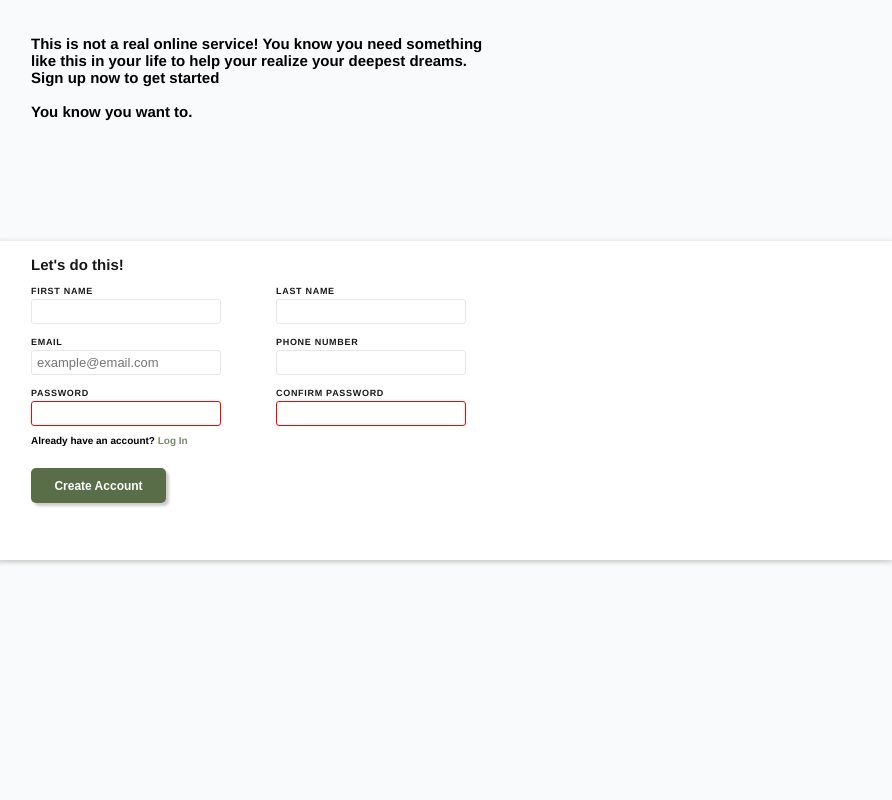
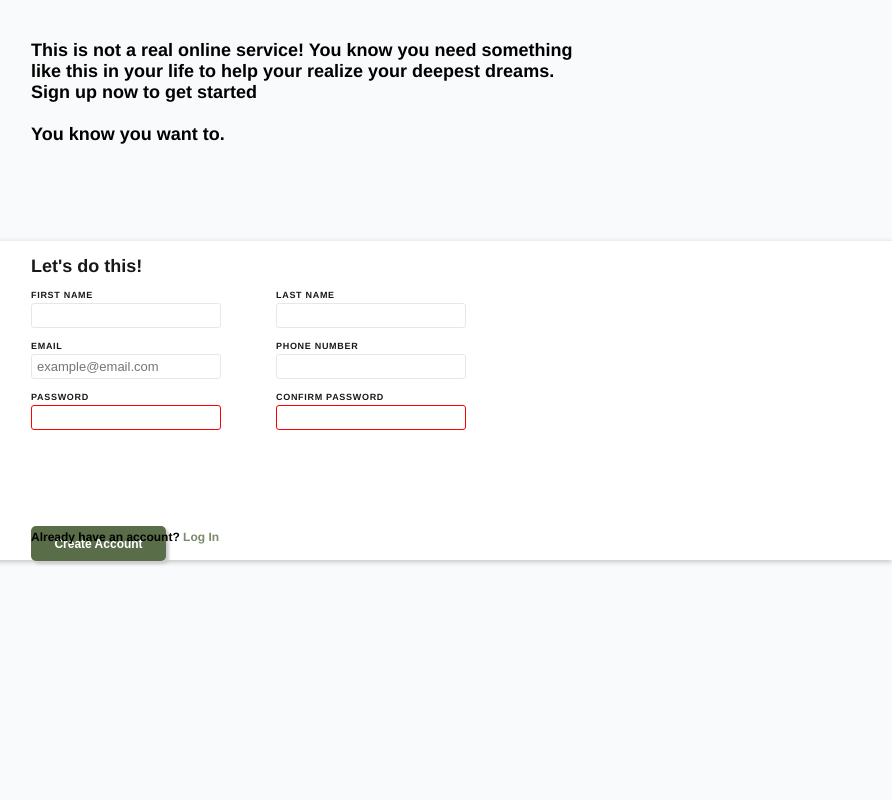
Before and after one commit to snowyfor/sign-up-form, a plain HTML site: page index.html in a window 1280 px wide. Shown: the full height of the page, 388-1280 px from the left. Drawn offline with Linux system fonts and the light colour scheme.

Commit message:
Change padding of button and login-text

```diff
--- a/index.html
+++ b/index.html
@@ -22,7 +22,7 @@
 
         body {
             display: flex;
-            font-size: 10px;
+            font-size: 12px;
             font-family: Helvetica, sans-serif, Arial, system-ui;
         }
 
@@ -84,7 +84,7 @@
 
         .caption {
             position: absolute;
-            top: 35px;
+            top: 40px;
             left: 35px;
         }
 
@@ -162,13 +162,13 @@
             text-align: center;
 
             position: absolute;
-            top: 227px;
+            top: 285px;
             left: 35px;
         }
 
         .login-text {
             position: absolute;
-            top: 435px;
+            top: 530px;
             left: 35px;
             font-weight: bold;
         }
@@ -196,7 +196,7 @@
             <br>
             You know you want to.
         </h2>
-        <form action="http://httpbin.org/post" method="post">
+        <form action="#" method="post">
             <h2>Let's do this!</h2>
             <div class="form-container">
                 <div class="container">
```
